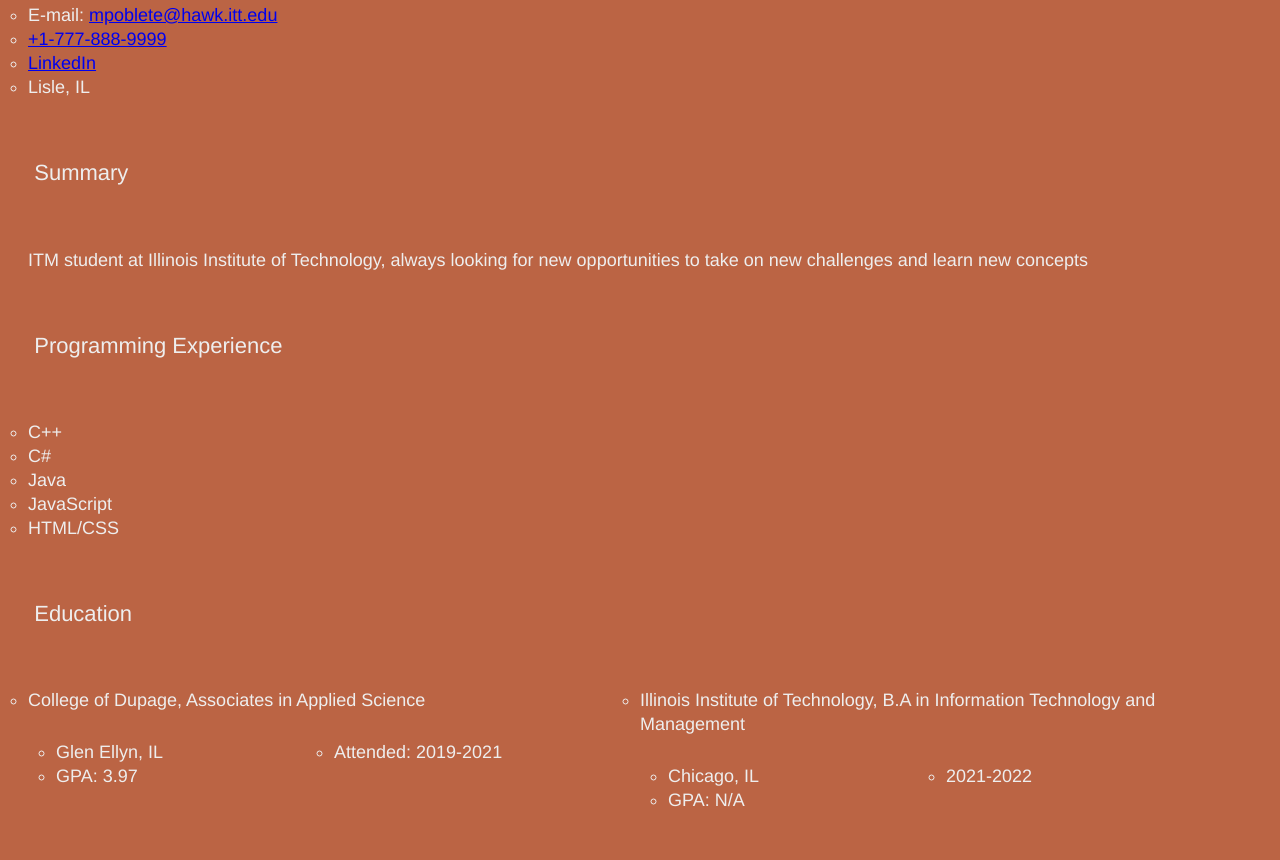
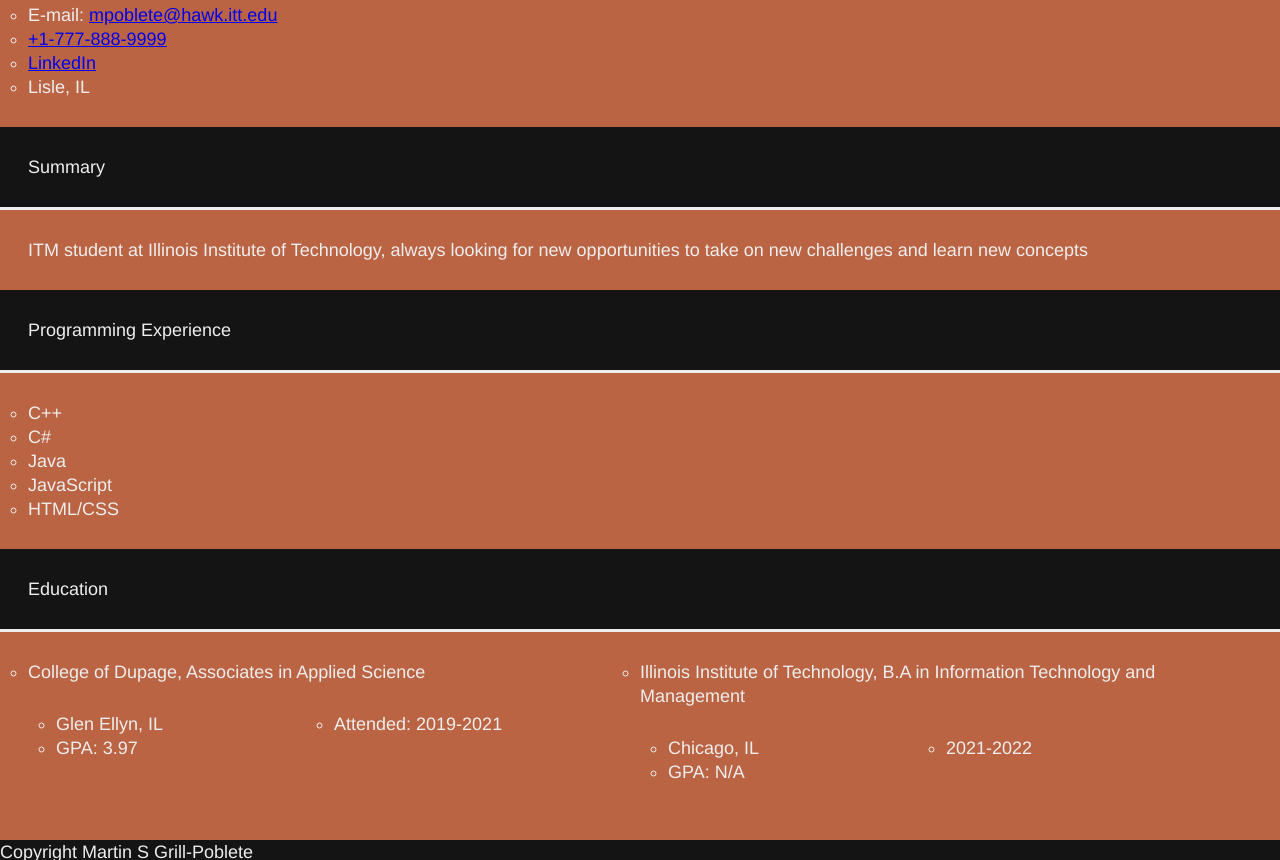
Before and after one commit to Pobletem/website-css, a plain HTML site: page resume/index.html in a window 1280 px wide. Shown: the part 354-1214 px from the top of the page. Drawn offline with Linux system fonts and the light colour scheme.

Commit message:
Fix footer element and change id value for main element in resume page

```diff
--- a/resume/index.html
+++ b/resume/index.html
@@ -17,7 +17,7 @@
         </ul>
       </nav>
     </header>
-    <main id="content">
+    <main id="resume_content">
       <article id="resume-contact">
         <h2>Martin S Grill-Poblete</h2>
         <ul>
@@ -28,11 +28,11 @@
         </ul>
       </article>
       <article id="resume-summary">
-        <h2>Summary</h2>
+        <h3>Summary</h3>
         <p>ITM student at Illinois Institute of Technology, always looking for new opportunities to take on new challenges and learn new concepts</p>
       </article>
       <article id="programming-experience">
-        <h2>Programming Experience</h2>
+        <h3>Programming Experience</h3>
         <ul>
           <li>C++</li>
           <li>C#</li>
@@ -42,7 +42,7 @@
         </ul>
       </article>
       <article id="education">
-        <h2>Education</h2>
+        <h3>Education</h3>
         <ul>
           <li class="college">
             College of Dupage, Associates in Applied Science
```
Also changed, not shown: index.html (+1 -1 lines), programming/index.html (+1 -0 lines).
